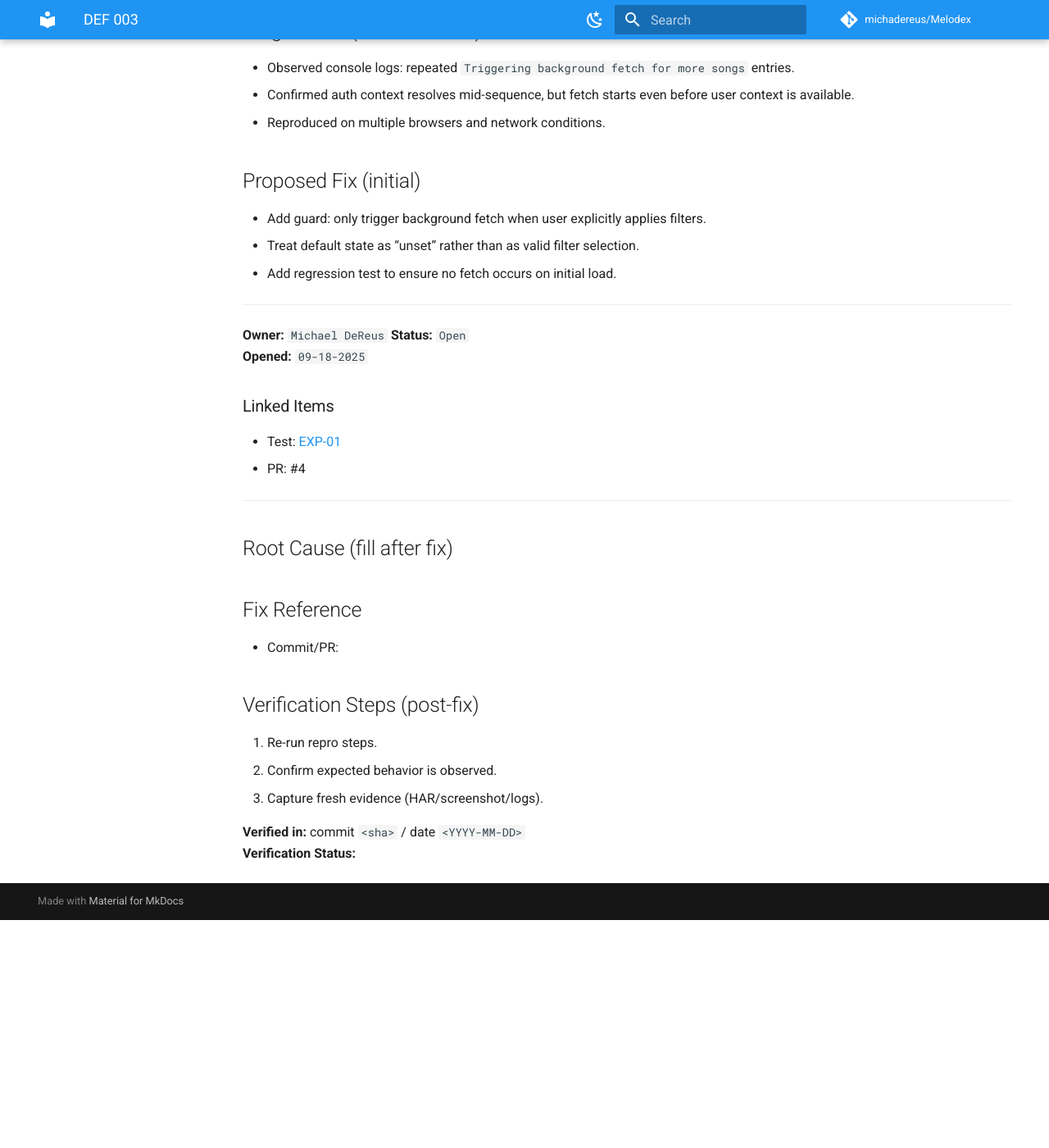
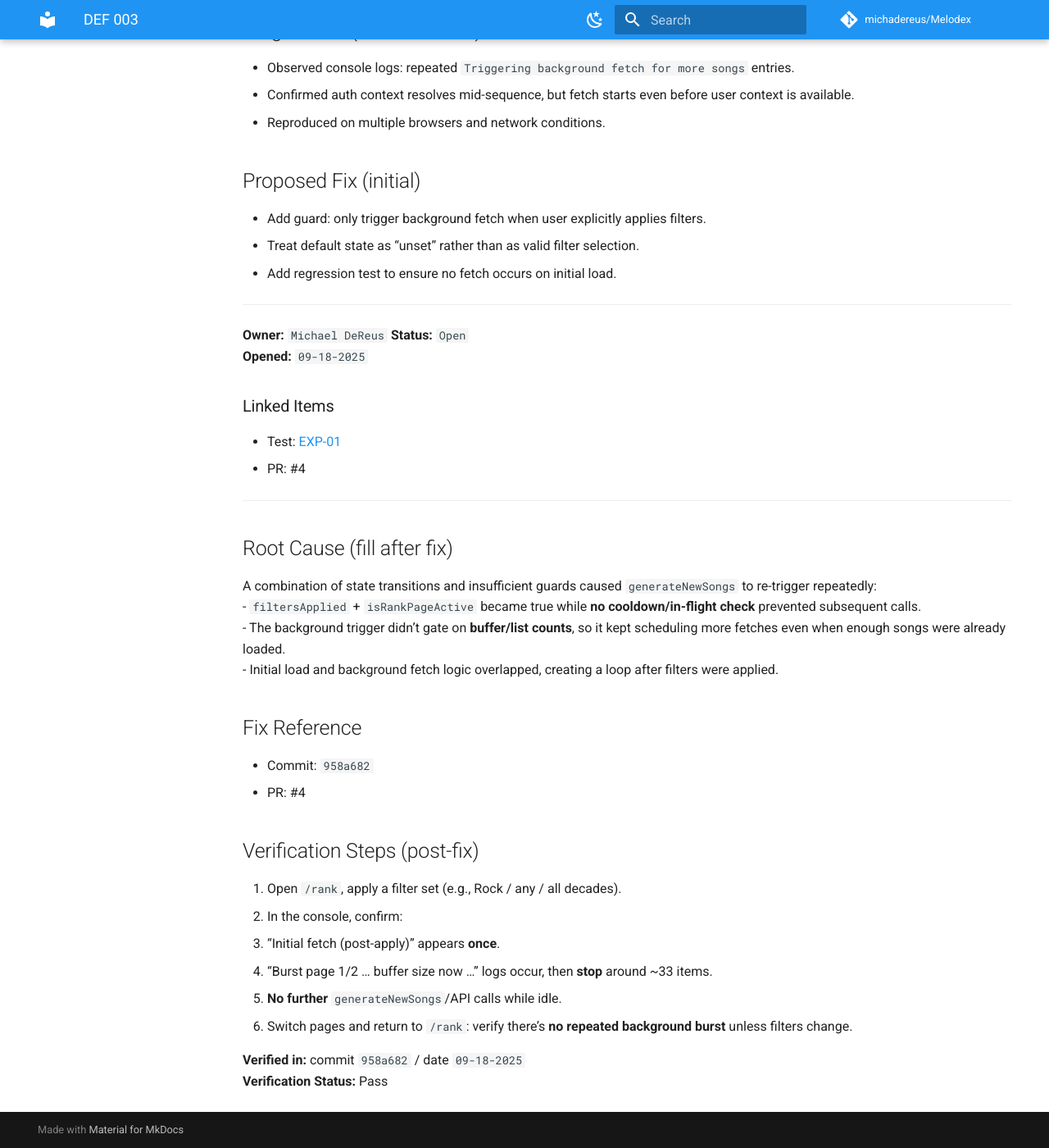
Before and after one commit to michadereus/Melodex, an MkDocs documentation site: the page built from docs/reports/defects/DEF-003.md, in a window 1280 px wide and 1400 px high, scrolled down 2029 px. Shown: the whole window at 82% size. Built offline with MkDocs 1.6.1 and Material for MkDocs 9.7.7, drawn with Linux system fonts in a browser that asks for light colours; comment, search, counter and statistics services are not loaded; before the commit the page ends 3151 px from its top, so only the background shows below that.

Commit message:
docs: DEF-003 root cause filled in and verification steps completed

```diff
--- a/docs/reports/defects/DEF-003.md
+++ b/docs/reports/defects/DEF-003.md
@@ -72,15 +72,22 @@ No songs should be fetched until the user explicitly chooses filters and clicks
 ---
 
 ## Root Cause (fill after fix)
-<Explain the confirmed underlying cause.>
+A combination of state transitions and insufficient guards caused `generateNewSongs` to re-trigger repeatedly:
+- `filtersApplied` + `isRankPageActive` became true while **no cooldown/in-flight check** prevented subsequent calls.
+- The background trigger didn’t gate on **buffer/list counts**, so it kept scheduling more fetches even when enough songs were already loaded.
+- Initial load and background fetch logic overlapped, creating a loop after filters were applied.
 
 ## Fix Reference
-- Commit/PR: <link or ID>
+- Commit: `958a682`
+- PR: #4
 
 ## Verification Steps (post-fix)
-1. Re-run repro steps.
-2. Confirm expected behavior is observed.
-3. Capture fresh evidence (HAR/screenshot/logs).
+1. Open `/rank`, apply a filter set (e.g., Rock / any / all decades).
+2. In the console, confirm:
+   - “Initial fetch (post-apply)” appears **once**.
+   - “Burst page 1/2 … buffer size now …” logs occur, then **stop** around ~33 items.
+   - **No further** `generateNewSongs`/API calls while idle.
+3. Switch pages and return to `/rank`: verify there’s **no repeated background burst** unless filters change.
 
-**Verified in:** commit `<sha>` / date `<YYYY-MM-DD>`
-**Verification Status:** <Pass/Fail>
+**Verified in:** commit `958a682` / date `09-18-2025`
+**Verification Status:** Pass
```
